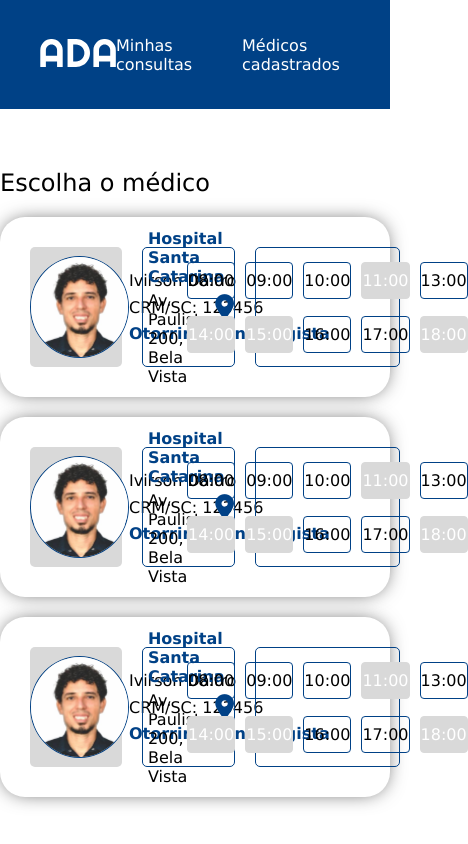
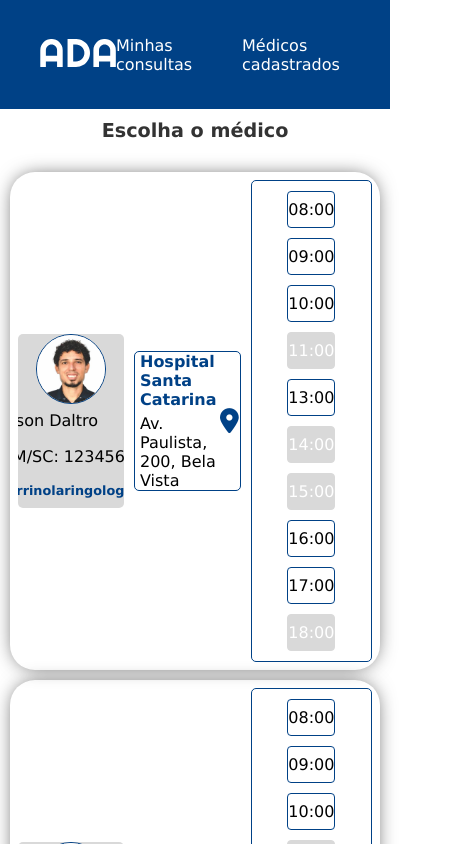
Before and after one commit to xxwelldone/ADA-APPOINTMENT, an Angular app: page /find-a-doctor in a window 390 px wide. Shown: the top 844 px of the page, 468 px wide, since content can reach past the window. Built offline with nearby package versions, Linux system fonts and the light colour scheme.

Commit message:
adição de css

```diff
--- a/src/app/components/doctor-card/doctor-card.component.css
+++ b/src/app/components/doctor-card/doctor-card.component.css
@@ -42,7 +42,14 @@
 
 .especialidade {
   font-weight: bold;
-  color: #004186;
+    color: #004186;
+    text-align:left;
+    word-wrap: break-word;
+    overflow-wrap: break-word;
+    white-space: normal;
+    max-width: 100%;
+    margin: 5px 0;
+    font-size: 0.75rem;
 }
 
 .hospital-area {
@@ -83,6 +90,7 @@
   border: 1px solid #004186;
   gap: 10px;
   padding: 10px;
+  word-wrap: break-word;
 }
 
 .times {
@@ -92,6 +100,7 @@
   height: 37px;
   border: 1px solid #004186;
   border-radius: 4px;
+
 }
 
 .times:hover{
@@ -110,3 +119,119 @@
     cursor: default;
     background-color: #d9d9d9;
 }
+/* Responsividade */
+@media (max-width: 1024px) {
+  .container {
+      padding: 15px;
+      gap: 15px;
+      word-wrap: break-word;
+  }
+
+  .page-title {
+      font-size: 1.8rem; /* Ajuste para telas médias */
+  }
+
+  .medic-img {
+      width: 100px;
+      height: 100px;
+  }
+
+  .hospital-area, .medic-area {
+      max-width: 90%;
+
+  }
+
+  .time-area {
+      grid-template-columns: repeat(4, 1fr);
+
+  }
+}
+
+@media (max-width: 768px) {
+  .container {
+      padding: 8px;
+      gap: 10px;
+      display: flex;
+      overflow: hidden;
+      align-items: center;
+      box-sizing: border-box;
+      width: 100%;
+      height: 100%;
+  }
+
+  .page-title {
+      font-size: 1rem;
+  }
+
+  .medic-img {
+      width: 70px;
+      height: 70px;
+      justify-content: center;
+  }
+.medic-area{
+display: flex;
+flex-wrap: wrap;
+overflow: hidden;
+justify-content: center;
+align-items: center;
+box-sizing: border-box;
+width: 100%;
+height: 100%;
+  }
+  .hospital-area{
+    display: flex;
+    flex-wrap: wrap;
+    overflow: hidden;
+    justify-content: center;
+    align-items: center;
+    box-sizing: border-box;
+    width: 100%;
+    height: 100%;
+  }
+
+  .time-area {
+      grid-template-columns: repeat(3, 1fr);
+      display: flex;
+      flex-wrap: wrap;
+      overflow: hidden;
+      justify-content: center;
+      align-items: center;
+      box-sizing: border-box;
+      width: 100%;
+      height: 100%;
+  }
+  .medic-infos p{
+    align-items: center;
+    margin: 5px;
+    padding: 5px;
+    padding-top: 2px;
+  }
+  .especialidade {
+      font-size: 0.6rem; /* Redução proporcional */
+  }
+}
+@media (max-width: 480px) {
+  .page-title {
+      font-size: 1.2rem; /* Ajuste para celulares */
+  }
+
+  .medic-img {
+      width: 70px;
+      height: 70px;
+  }
+
+  .time-area {
+      grid-template-columns: repeat(2, 1fr);
+
+  }
+
+  .hospital-area, .medic-area {
+      max-width: 100%; /* Totalmente fluido */
+
+  }
+
+  .especialidade {
+      font-size: 0.8rem; /* Tamanho menor */
+
+  }
+}
--- a/src/app/pages/find-a-doctor/find-a-doctor.component.css
+++ b/src/app/pages/find-a-doctor/find-a-doctor.component.css
@@ -1,15 +1,193 @@
-.container{
-    height: calc(100vh - 109px);
-    margin-top: 30px;
-    width: 100%;
-    max-width: 1440px;
-    margin: 0 auto;
+/* Estilo geral da página */
+body {
+    font-family: Arial, sans-serif;
+    margin: 0;
+    padding: 0;
+    box-sizing: border-box;
+}
+
+/* Container principal */
+.container {
     display: flex;
     flex-direction: column;
+    align-items: center;
+    padding: 20px;
+    max-width: 1200px;
+    margin: 0 auto;
     gap: 20px;
+    width: 100%; /* Garantir responsividade */
 }
 
-.page-title{
-    margin-top: 60px;
-    font-weight: 400;
+/* Título */
+.page-title {
+    font-size: 2rem; /* Tamanho dinâmico */
+    font-weight: bold;
+    text-align: center;
+    margin-bottom: 20px;
+    color: #333;
 }
+
+/* Área de médico */
+.medic-area {
+    display: flex;
+    flex-direction: column;
+    align-items: center;
+    text-align: center;
+    gap: 10px;
+    background-color: #f9f9f9;
+    padding: 15px;
+    border-radius: 8px;
+    width: 100%;
+    max-width: 300px;
+    border: 1px solid #ccc;
+}
+
+.medic-img {
+    width: 120px;
+    height: 120px;
+    border-radius: 50%;
+    border: 2px solid #004186;
+    object-fit: cover;
+}
+
+.medic-infos p {
+    margin: 5px 0;
+    font-size: 1rem; /* Responsivo */
+    color: #333;
+}
+
+/* Estilo ajustado da especialidade */
+.especialidade {
+    font-weight: bold;
+    color: #004186;
+    text-align: center;
+    word-wrap: break-word;
+    overflow-wrap: break-word;
+    white-space: normal;
+    max-width: 100%;
+    margin: 5px 0;
+    font-size: 1rem; /* Ajustável */
+}
+
+/* Área de hospital */
+.hospital-area {
+    display: flex;
+    flex-direction: column;
+    align-items: center;
+    text-align: center;
+    gap: 10px;
+    background-color: #e9f5ff;
+    padding: 15px;
+    border-radius: 8px;
+    width: 100%;
+    max-width: 300px;
+    border: 1px solid #004186;
+}
+
+.hospital-address-area p {
+    margin: 5px 0;
+    font-size: 1rem;
+    color: #333;
+}
+
+.address-icon i {
+    font-size: 2rem; /* Ajustável */
+    color: #004186;
+    margin-top: 10px;
+}
+
+/* Área de horários */
+.time-area {
+    display: grid;
+    grid-template-columns: repeat(auto-fit, minmax(80px, 1fr));
+    gap: 10px;
+    width: 100%;
+    max-width: 400px;
+}
+
+.times {
+    text-align: center;
+    padding: 10px;
+    border: 1px solid #ccc;
+    border-radius: 8px;
+    font-size: 0.9rem; /* Ajustável */
+    background-color: #f9f9f9;
+    cursor: pointer;
+}
+
+.times.notempty {
+    background-color: #d1f5d3;
+    border-color: #28a745;
+}
+
+/* Responsividade */
+@media (max-width: 1024px) {
+    .container {
+        padding: 15px;
+        gap: 15px;
+    }
+
+    .page-title {
+        font-size: 1.8rem; /* Ajuste para telas médias */
+    }
+
+    .medic-img {
+        width: 100px;
+        height: 100px;
+    }
+
+    .hospital-area, .medic-area {
+        max-width: 90%; /* Mais flexível */
+    }
+
+    .time-area {
+        grid-template-columns: repeat(4, 1fr); /* Ajuste */
+    }
+}
+
+@media (max-width: 768px) {
+    .container {
+        padding: 10px;
+        gap: 10px;
+    }
+
+    .page-title {
+        font-size: 1.5rem; /* Ajuste para tablets */
+    }
+
+    .medic-img {
+        width: 90px;
+        height: 90px;
+    }
+
+    .time-area {
+        grid-template-columns: repeat(3, 1fr);
+    }
+
+    .especialidade {
+        font-size: 0.9rem; /* Redução proporcional */
+    }
+}
+
+@media (max-width: 480px) {
+    .page-title {
+        font-size: 1.2rem; /* Ajuste para celulares */
+    }
+
+    .medic-img {
+        width: 70px;
+        height: 70px;
+    }
+
+    .time-area {
+        grid-template-columns: repeat(2, 1fr);
+    }
+
+    .hospital-area, .medic-area {
+        max-width: 100%; /* Totalmente fluido */
+    }
+
+    .especialidade {
+        font-size: 0.8rem; /* Tamanho menor */
+    }
+}
--- a/src/app/pages/find-a-doctor/find-a-doctor.component.html
+++ b/src/app/pages/find-a-doctor/find-a-doctor.component.html
@@ -1,3 +1,4 @@
+
 <section class="container">
   <h2 class="page-title">Escolha o médico</h2>
   <app-doctor-card></app-doctor-card>
```
